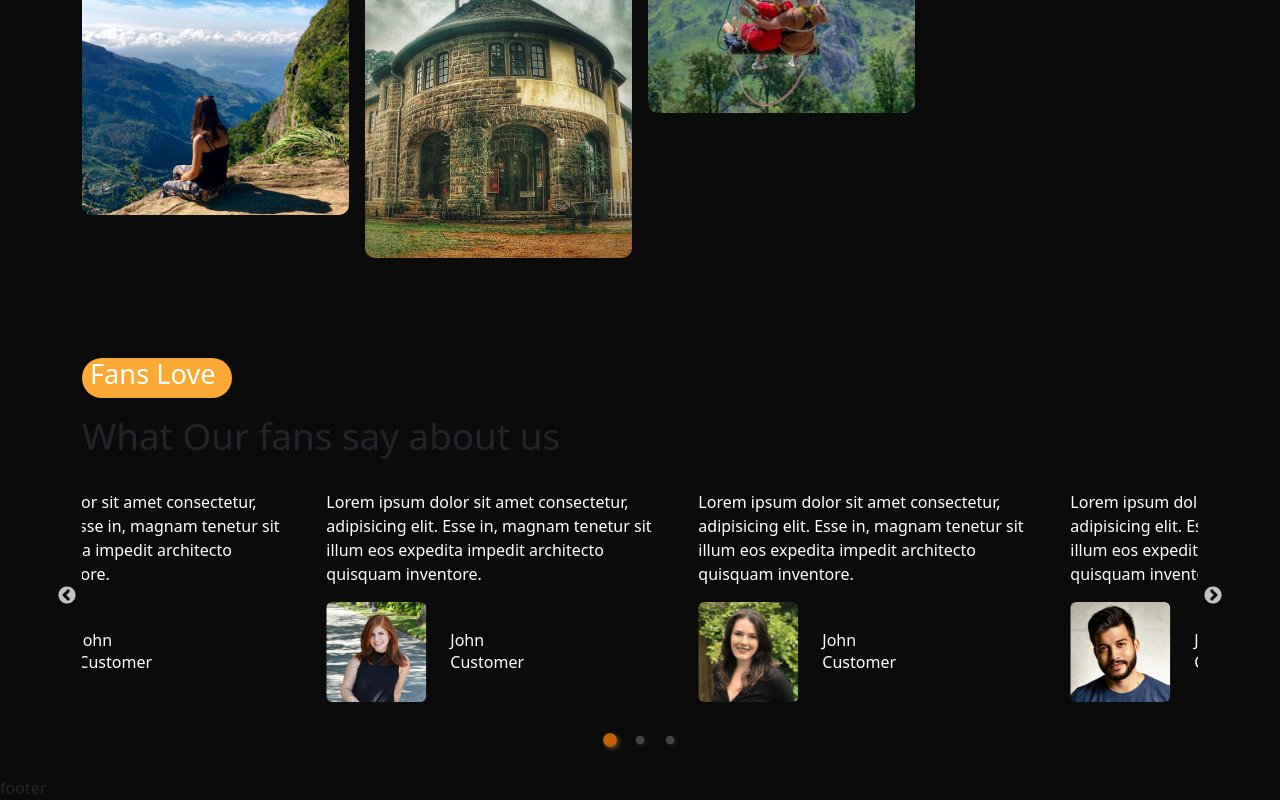
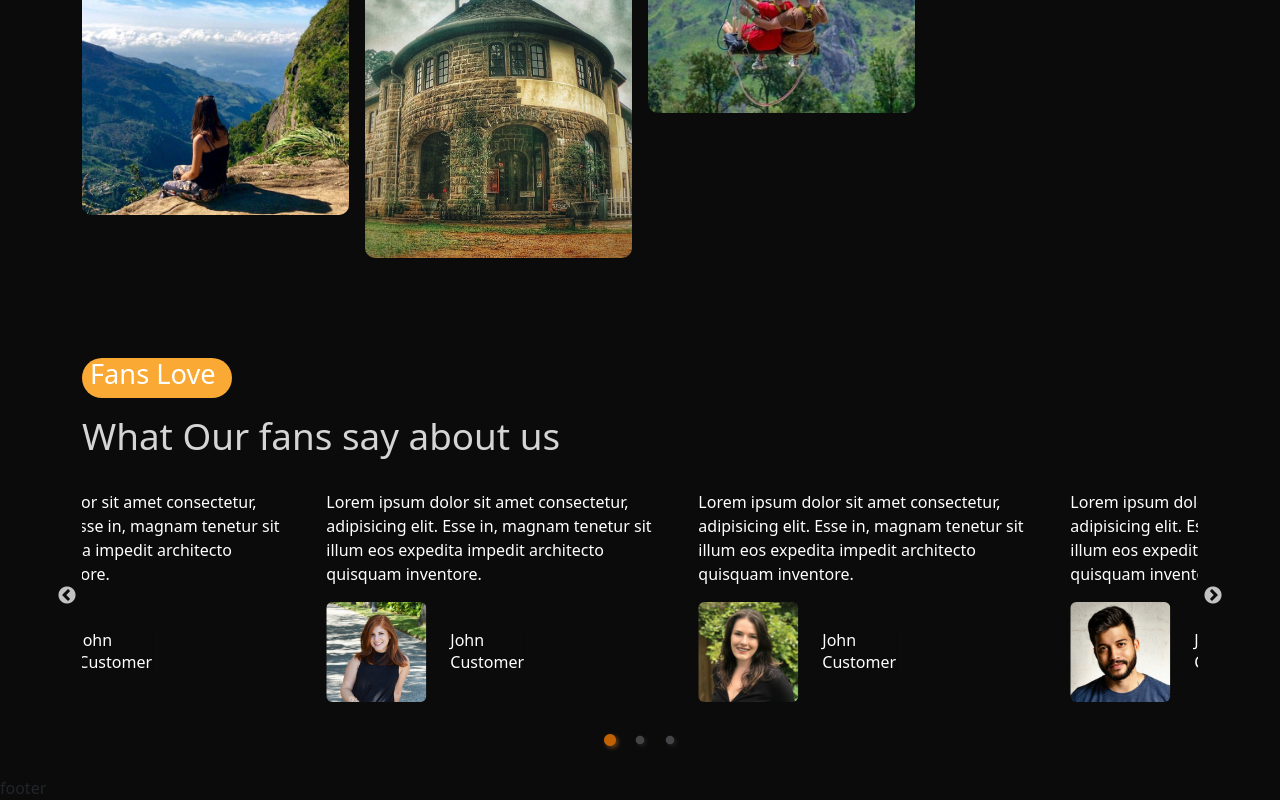
Before and after one commit to SachiniDeSilva/TravelMe, a React (Create React App) app: page /home in a window 1280 px wide. Shown: the part 3616-4416 px from the top of the page. Built offline with nearby package versions, Linux system fonts and the light colour scheme.

Commit message:
do changes in customer feedback section

```diff
--- a/src/components/Testimonial/Testimo.css
+++ b/src/components/Testimonial/Testimo.css
@@ -20,8 +20,8 @@
 
   .slick-dots li.slick-active button:before {
     color: var(--primary-color);
-    text-shadow: 2px 2px 4px rgba(241, 170, 83, 0.5);
-    font-size: 16px;  /* Change this to your desired active dot color */
+    text-shadow: 2px 2px 4px rgba(249, 158, 46, 0.5);
+    font-size: 14px;  /* Change this to your desired active dot color */
   }
 
 
--- a/src/pages/Home.jsx
+++ b/src/pages/Home.jsx
@@ -175,7 +175,7 @@ const Home = () => {
     <Row>
       <Col lg ='12'>
       <Subtitle subtitle={'Fans Love'}/>
-      <h2 className="testimotional_title">What Our fans say about us</h2>
+      <h2 className="testimotional_title ">What Our fans say about us</h2>
       </Col>
       <Col lg='12'>
       <Testimonials/></Col>
--- a/src/styles/home.css
+++ b/src/styles/home.css
@@ -130,4 +130,5 @@ height: 2.3rem;
 .testimotional_title{
     font-size: 2.3rem;
     margin-top: 1rem;
+    color: var(--sectext-color);
 }
```
